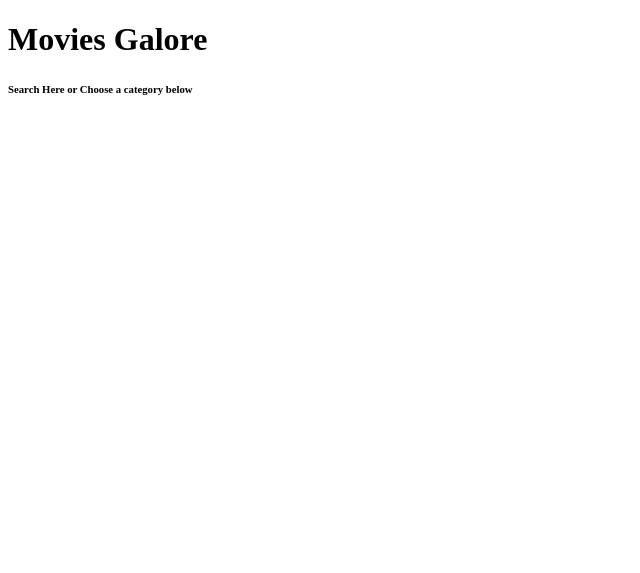
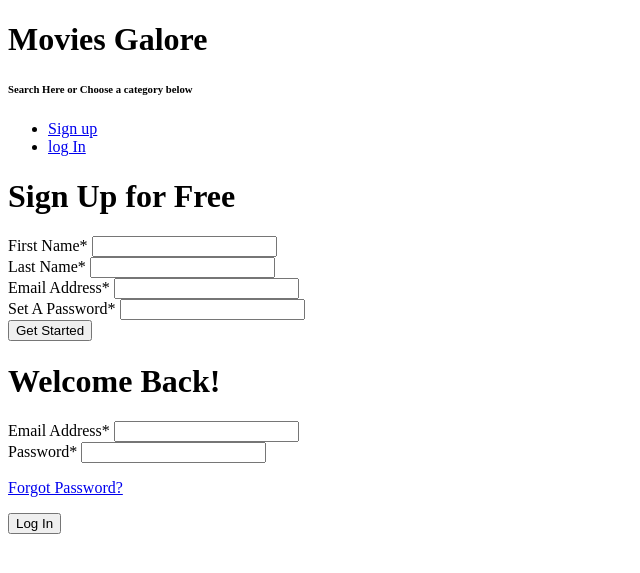
Before and after one commit to lyndon-bot/moviesgalore2, a PHP site: page /home.php in a window 1280 px wide. Shown: the top 573 px of the page, without its empty margins (0-640 px from the left). Run offline with PHP 8.4, Linux system fonts and the light colour scheme.

Commit message:
Asiya Commit

```diff
--- a/home.php
+++ b/home.php
@@ -20,8 +20,84 @@ and open the template in the editor.
         <h6>
             Search Here or Choose a category below
         </h6>
-        <form>
+        <div class='form'> </div>
+        <ul class='tab-group'>
+            <li class='tab active'><a href='#signup'>Sign up</a> </li>
+            <li class='tab'> <a href='#login'>log In</a> </li>
+        </ul>
 
+            <div class="tab-content">
+        <div id="signup">
+          <h1>Sign Up for Free</h1>
+
+          <form action="/" method="post">
+
+          <div class="top-row">
+            <div class="field-wrap">
+              <label>
+                First Name<span class="req">*</span>
+              </label>
+              <input type="text" required autocomplete="off" />
+            </div>
+
+            <div class="field-wrap">
+              <label>
+                Last Name<span class="req">*</span>
+              </label>
+              <input type="text"required autocomplete="off"/>
+            </div>
+          </div>
+
+          <div class="field-wrap">
+            <label>
+              Email Address<span class="req">*</span>
+            </label>
+            <input type="email"required autocomplete="off"/>
+          </div>
+
+          <div class="field-wrap">
+            <label>
+              Set A Password<span class="req">*</span>
+            </label>
+            <input type="password"required autocomplete="off"/>
+          </div>
+
+          <button type="submit" class="button button-block"/>Get Started</button>
+
+          </form>
+
+        </div>
+
+        <div id="login">
+          <h1>Welcome Back!</h1>
+
+          <form action="/" method="post">
+
+            <div class="field-wrap">
+            <label>
+              Email Address<span class="req">*</span>
+            </label>
+            <input type="email"required autocomplete="off"/>
+          </div>
+
+          <div class="field-wrap">
+            <label>
+              Password<span class="req">*</span>
+            </label>
+            <input type="password"required autocomplete="off"/>
+          </div>
+
+          <p class="forgot"><a href="#">Forgot Password?</a></p>
+
+          <button class="button button-block"/>Log In</button>
+
+          </form>
+
+        </div>
+
+      </div>
+
+</div>
         </form>
     </body>
 </html>
```
Also changed, not shown: login.php (added, +7 -0 lines), signup.php (added, +7 -0 lines).
